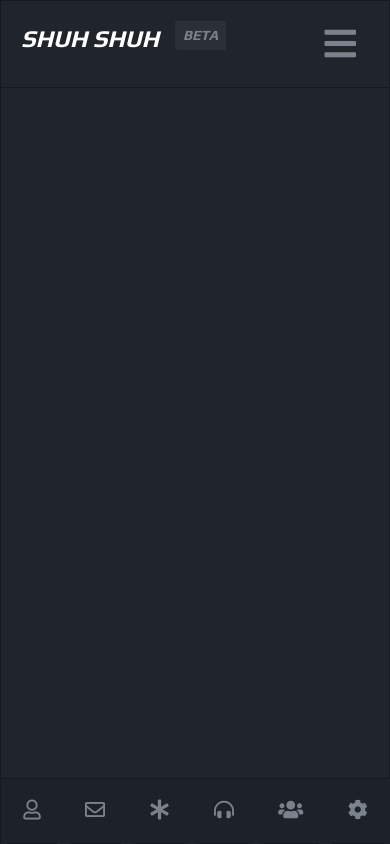
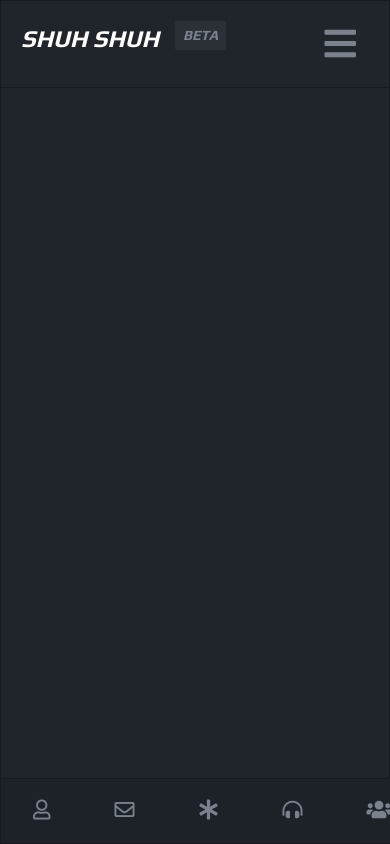
Before and after one commit to TimSeryakov/social-network-tw-ts, a React (Create React App) app: page / in a window 390 px wide. Built offline with nearby package versions, Linux system fonts and the light colour scheme; no server answers; what tailwindcss-pixel-dimensions would draw is missing.

Commit message:
lesson 61 error fix
Took 24 minutes

```diff
--- a/src/components/Header/Header.tsx
+++ b/src/components/Header/Header.tsx
@@ -5,7 +5,7 @@ import {NavLink} from "react-router-dom";
 type HeaderPropsType ={
   borders: BordersPropsType
   isAuth: boolean
-  userLogin: string
+  userLogin: string | null
   isAuthDataFetching: boolean
 
 }
--- a/src/components/Header/HeaderContainer.tsx
+++ b/src/components/Header/HeaderContainer.tsx
@@ -1,18 +1,18 @@
-import React from 'react';
+import React, {useEffect} from 'react';
 import {BordersPropsType} from "../common/utils/parseBordersProps";
 import {Header} from "./Header";
 import axios from "axios";
-import {connect} from "react-redux";
-import {setAuthDataFetching, setAuthUserData, UserAuthDataType} from "../../redux/auth-reducer";
+import {useDispatch, useSelector} from "react-redux";
+import {setAuthDataFetching, setAuthUserData} from "../../redux/auth-reducer";
 import {RootStateType} from "../../redux/store-redux";
 
 type HeaderContainerPropsType ={
   borders: BordersPropsType
-  setAuthUserData: (userAuthData: UserAuthDataType) => void
-  setAuthDataFetching: (isAuthDataFetching: boolean) => void
-  isAuth: boolean
-  userLogin: string
-  isAuthDataFetching: boolean
+  // setAuthUserData: (userAuthData: UserAuthDataType) => void
+  // setAuthDataFetching: (isAuthDataFetching: boolean) => void
+  // isAuth: boolean
+  // userLogin: string | null
+  // isAuthDataFetching: boolean
 }
 
 const SAMURAI_API = axios.create({
@@ -22,40 +22,35 @@ const SAMURAI_API = axios.create({
     }
 )
 
-class HeaderContainer extends React.Component<HeaderContainerPropsType> {
+function HeaderContainer(props: HeaderContainerPropsType) {
+  const {userID, isAuth, login : userLogin, isAuthDataFetching} = useSelector((state: RootStateType) => state.auth)
+  const dispatch = useDispatch()
 
-  componentDidMount() {
-    this.props.setAuthDataFetching(true)
+  useEffect(() => {
+
+      if (!userID) {
+      dispatch(setAuthDataFetching(true))
       SAMURAI_API.get(`auth/me`)
           .then(response => {
             if (response.data.resultCode === 0) {
-            this.props.setAuthUserData(response.data.data)
+              dispatch(setAuthUserData(response.data.data))
             }
           })
           .then(() => {
-          this.props.setAuthDataFetching(false)
+            dispatch(setAuthDataFetching(false))
           })
+      }
+  }, [userID, dispatch]) // указывать dispatch
 
-  }
-
-  render() {
   return (
-      <Header borders={this.props.borders}
-              isAuth={this.props.isAuth}
-              userLogin={this.props.userLogin}
-              isAuthDataFetching={this.props.isAuthDataFetching}
+      <Header borders={props.borders}
+              isAuth={isAuth}
+              userLogin={userLogin}
+              isAuthDataFetching={isAuthDataFetching}
       />
   )
 }
-}
-
-
-const mapStateToProps = (state: RootStateType) => ({
-  isAuth: state.auth.isAuth,
-  userLogin: state.auth.login,
-  isAuthDataFetching: state.auth.isAuthDataFetching
-})
 
 
 
-export default connect(mapStateToProps, {setAuthUserData, setAuthDataFetching})(HeaderContainer)
+export default HeaderContainer
--- a/src/components/MainMenu/MainMenu.tsx
+++ b/src/components/MainMenu/MainMenu.tsx
@@ -19,42 +19,42 @@ export const MainMenu = (props: MainMenuPropsType) => {
             <NavLink to={"/profile"}
                      className="block px-4 py-4 text-xl border-b-2 sm:pl-6 sm:border-b-0 sm:border-l-2 text-theme-text border-theme-bg-third hover:text-white"
                      activeClassName="sm:bg-theme-bg-primary border-b-2 sm:border-b-0 sm:border-l-2 border-theme-accent text-theme-white">
-              <i className="far fa-user inline-block w-40px"/> <span className="hidden sm:inline">Profile</span>
+              <i className="far fa-user inline-block sm:w-40px px-4 sm:px-0"/> <span className="hidden sm:inline">Profile</span>
             </NavLink>
           </li>
           <li className="border-b border-theme-border">
             <NavLink to={"/dialogs"}
                      className="block px-4 py-4 text-xl border-b-2 sm:pl-6 sm:border-b-0 sm:border-l-2 text-theme-text border-theme-bg-third hover:text-white"
                      activeClassName="sm:bg-theme-bg-primary border-b-2 sm:border-b-0 sm:border-l-2 border-theme-accent text-theme-white">
-              <i className="far fa-envelope inline-block w-40px"/> <span className="hidden sm:inline">Messenger</span>
+              <i className="far fa-envelope inline-block sm:w-40px px-4 sm:px-0"/> <span className="hidden sm:inline">Messenger</span>
             </NavLink>
           </li>
           <li className="border-b border-theme-border">
             <NavLink to={"/news"}
                      className="block px-4 py-4 text-xl border-b-2 sm:pl-6 sm:border-b-0 sm:border-l-2 text-theme-text border-theme-bg-third hover:text-white"
                      activeClassName="sm:bg-theme-bg-primary border-b-2 sm:border-b-0 sm:border-l-2 border-theme-accent text-theme-white">
-              <i className="fas fa-asterisk inline-block w-40px"/> <span className="hidden sm:inline">News</span>
+              <i className="fas fa-asterisk inline-block sm:w-40px px-4 sm:px-0"/> <span className="hidden sm:inline">News</span>
             </NavLink>
           </li>
           <li className="border-b border-theme-border">
             <NavLink to={"/music"}
                      className="block px-4 py-4 text-xl border-b-2 sm:pl-6 sm:border-b-0 sm:border-l-2 text-theme-text border-theme-bg-third hover:text-white"
                      activeClassName="sm:bg-theme-bg-primary border-b-2 sm:border-b-0 sm:border-l-2 border-theme-accent text-theme-white">
-              <i className="fas fa-headphones-alt  inline-block w-40px"/> <span className="hidden sm:inline">Music</span>
+              <i className="fas fa-headphones-alt  inline-block sm:w-40px px-4 sm:px-0"/> <span className="hidden sm:inline">Music</span>
             </NavLink>
           </li>
           <li className="border-b border-theme-border">
             <NavLink to={"/users"}
                      className="block px-4 py-4 text-xl border-b-2 sm:pl-6 sm:border-b-0 sm:border-l-2 text-theme-text border-theme-bg-third hover:text-white"
                      activeClassName="sm:bg-theme-bg-primary border-b-2 sm:border-b-0 sm:border-l-2 border-theme-accent text-theme-white">
-              <i className="fas fa-users inline-block w-40px"/> <span className="hidden sm:inline">Users</span>
+              <i className="fas fa-users inline-block sm:w-40px px-4 sm:px-0"/> <span className="hidden sm:inline">Users</span>
             </NavLink>
           </li>
           <li className="border-b border-theme-border">
             <NavLink to={"/settings"}
                      className="block px-4 py-4 text-xl border-b-2 sm:pl-6 sm:border-b-0 sm:border-l-2 text-theme-text border-theme-bg-third hover:text-white"
                      activeClassName="sm:bg-theme-bg-primary border-b-2 sm:border-b-0 sm:border-l-2 border-theme-accent text-theme-white">
-              <i className="fas fa-cog inline-block w-40px"/> <span className="hidden sm:inline">Settings</span>
+              <i className="fas fa-cog inline-block sm:w-40px px-4 sm:px-0"/> <span className="hidden sm:inline">Settings</span>
             </NavLink>
           </li>
         </ul>
```
Lines whose indentation alone changed are shown as unchanged.
